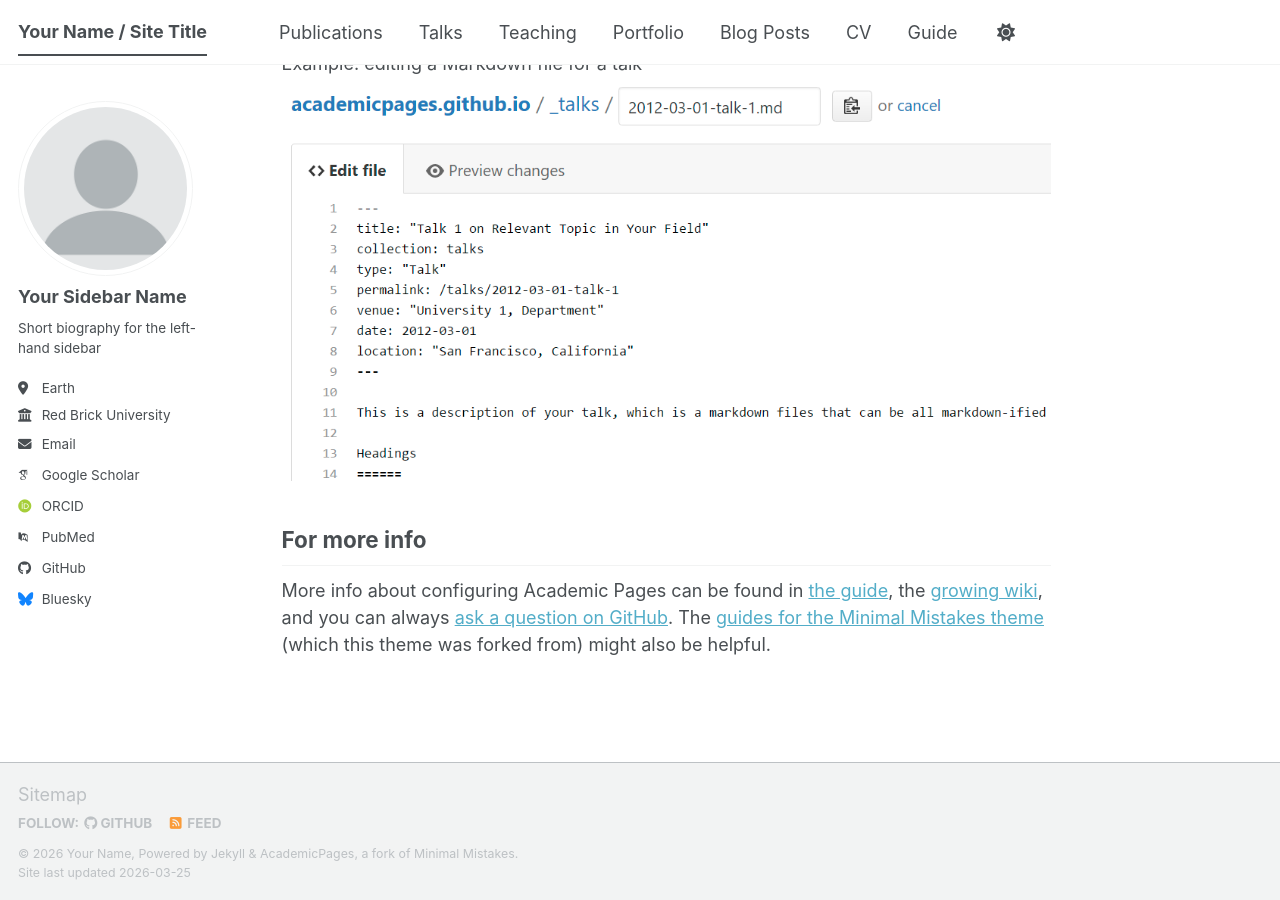
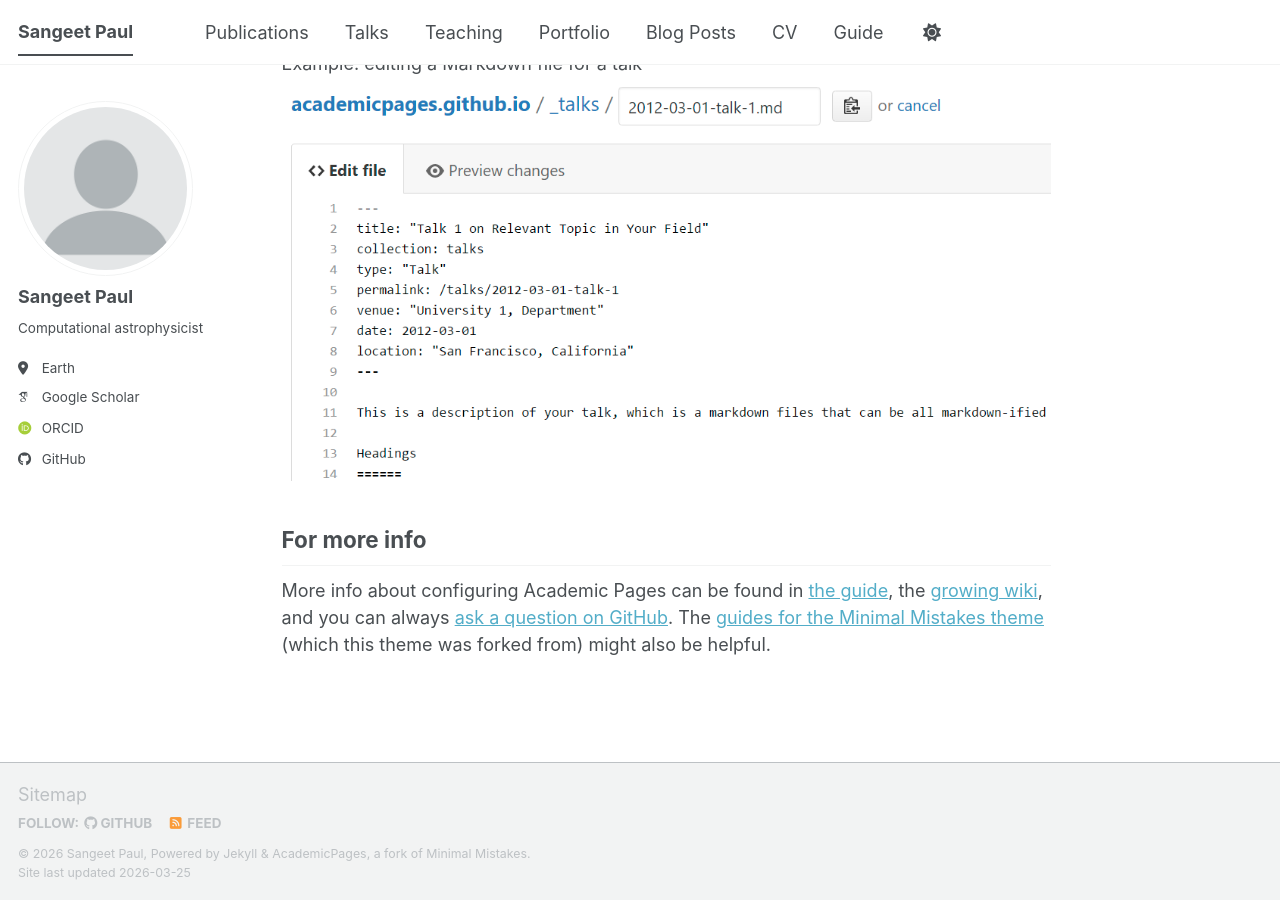
Before and after one commit to sangeetpaul/sangeetpaul.github.io, a Jekyll site: the page built from _pages/about.md, in a window 1280 px wide and 900 px high, scrolled down 2720 px. Built offline with Jekyll 4.4.1, drawn with Linux system fonts in a browser that asks for light colours; some web fonts are replaced; a script bundle is joined from its source files by our own code; library files that are not in the unit come from our copies.

Commit message:
Update _config.yml

```diff
--- a/_config.yml
+++ b/_config.yml
@@ -9,14 +9,14 @@
 # Basic Site Settings
 locale                   : "en-US"
 site_theme               : "default" # The available themes options are "default", "air", "sunrise", "mint", "dirt" and "contrast"
-title                    : "Your Name / Site Title"
+title                    : "Sangeet Paul"
 title_separator          : "-"
-name                     : &name "Your Name"
-description              : &description "Your Name's academic portfolio"   # Update this with a general description of your site, this is the default if not overridden by a page
-url                      : https://academicpages.github.io # The base hostname & protocol for your site e.g. "https://[your GitHub username].github.io",
+name                     : &name "Sangeet Paul"
+description              : &description "Computational astrophysicist"   # Update this with a general description of your site, this is the default if not overridden by a page
+url                      : https://sangeetpaul.github.io # The base hostname & protocol for your site e.g. "https://[your GitHub username].github.io",
                                                            # or if you already have some other page hosted on Github then use "https://[your GitHub username].github.io/[Your Repo Name]"
 baseurl                  : "" # the subpath of your site, e.g. "/blog"
-repository               : "academicpages/academicpages.github.io"
+repository               : "sangeetpaul/sangeetpaul.github.io"
 
 # Site Author - The following control what appear as part of the author content on the side bar.
 #               If a field is blank the icon and link will not appear, otherwise it will be shown.
@@ -24,24 +24,24 @@
 author:
   # Biographic information
   avatar           : "profile.png"
-  name             : "Your Sidebar Name"
+  name             : "Sangeet Paul"
   pronouns         : # example: "she/her"
-  bio              : "Short biography for the left-hand sidebar"
+  bio              : "Computational astrophysicist"
   location         : "Earth"
-  employer         : "Red Brick University"
+  employer         : # "Red Brick University"
   uri              : # URL
-  email            : "none@example.org"
+  email            : # "sangeetpaul@gmail.com"
 
   # Academic websites
   academia         : # URL
   arxiv            : # URL - Update with the correct link to your profile
-  googlescholar    : "https://scholar.google.com/citations?user=PS_CX0AAAAAJ"
+  googlescholar    : "https://scholar.google.com/citations?user=kTeCieYAAAAJ"
   inspire-hep      : # URL
   impactstory      : # URL
-  orcid            : "https://orcid.org/yourorcidurl"
+  orcid            : "https://orcid.org/0000-0002-4449-1732"
   semantic         : # URL
   ssrn             : # URL
-  pubmed           : "https://www.ncbi.nlm.nih.gov/pubmed/?term=john+snow"
+  pubmed           :
   researchgate     : # URL
   scopus           : # URL
   zotero           : # URL
@@ -51,13 +51,13 @@
   bitbucket        : # Username - Update with your username on the site
   codepen          : # Username
   dribbble         : # Username
-  github           : "academicpages"
+  github           : "sangeetpaul"
   kaggle           : # Username
   stackoverflow    : # User number or user number and name (i.e., use "1" or "1/jeff-atwood")
 
   # Social media
   artstation       : # Username
-  bluesky          : "bsky.app" # Replace this with you Bluesky username
+  bluesky          : # "bsky.app" # Replace this with you Bluesky username
   facebook         : # Username
   flickr           : # Username
   foursquare       : # Username
```
